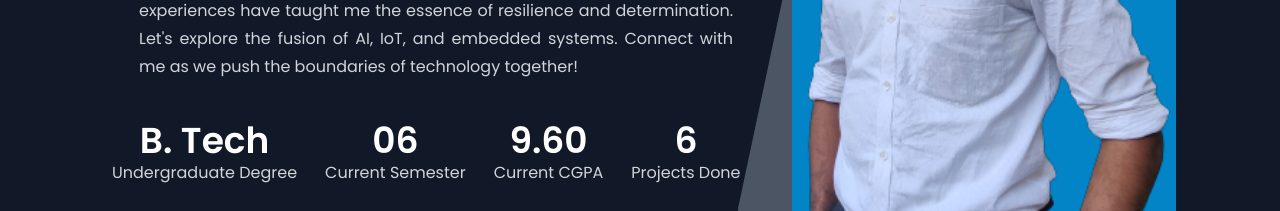
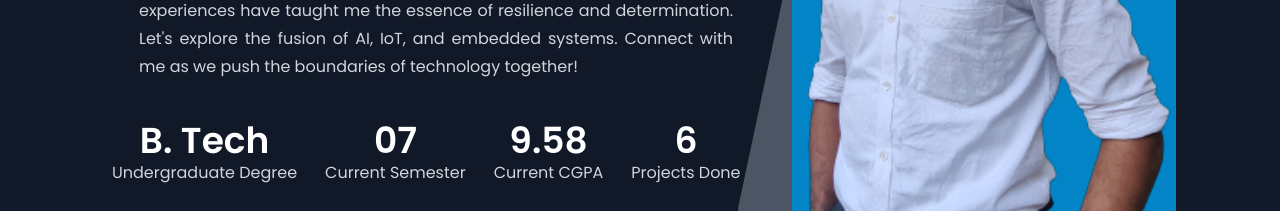
Before and after one commit to vasantharan/portfolio, a React (Create React App) app: page / in a window 1280 px wide. Shown: the part 1280-1491 px from the top of the page. Built offline with nearby package versions, Linux system fonts and the light colour scheme.

Commit message:
Update Academics

```diff
--- a/src/components/About.jsx
+++ b/src/components/About.jsx
@@ -3,8 +3,8 @@ import aboutImg from "../assets/img-bg-rem.png";
 const About = () => {
     const info = [
         { text: "Undergraduate Degree", count: "B. Tech" },
-        { text: "Current Semester", count: "06" },
-        { text: "Current CGPA", count: "9.60" },
+        { text: "Current Semester", count: "07" },
+        { text: "Current CGPA", count: "9.58" },
         { text: "Projects Done", count: "6" },
     ];
     return (
```
